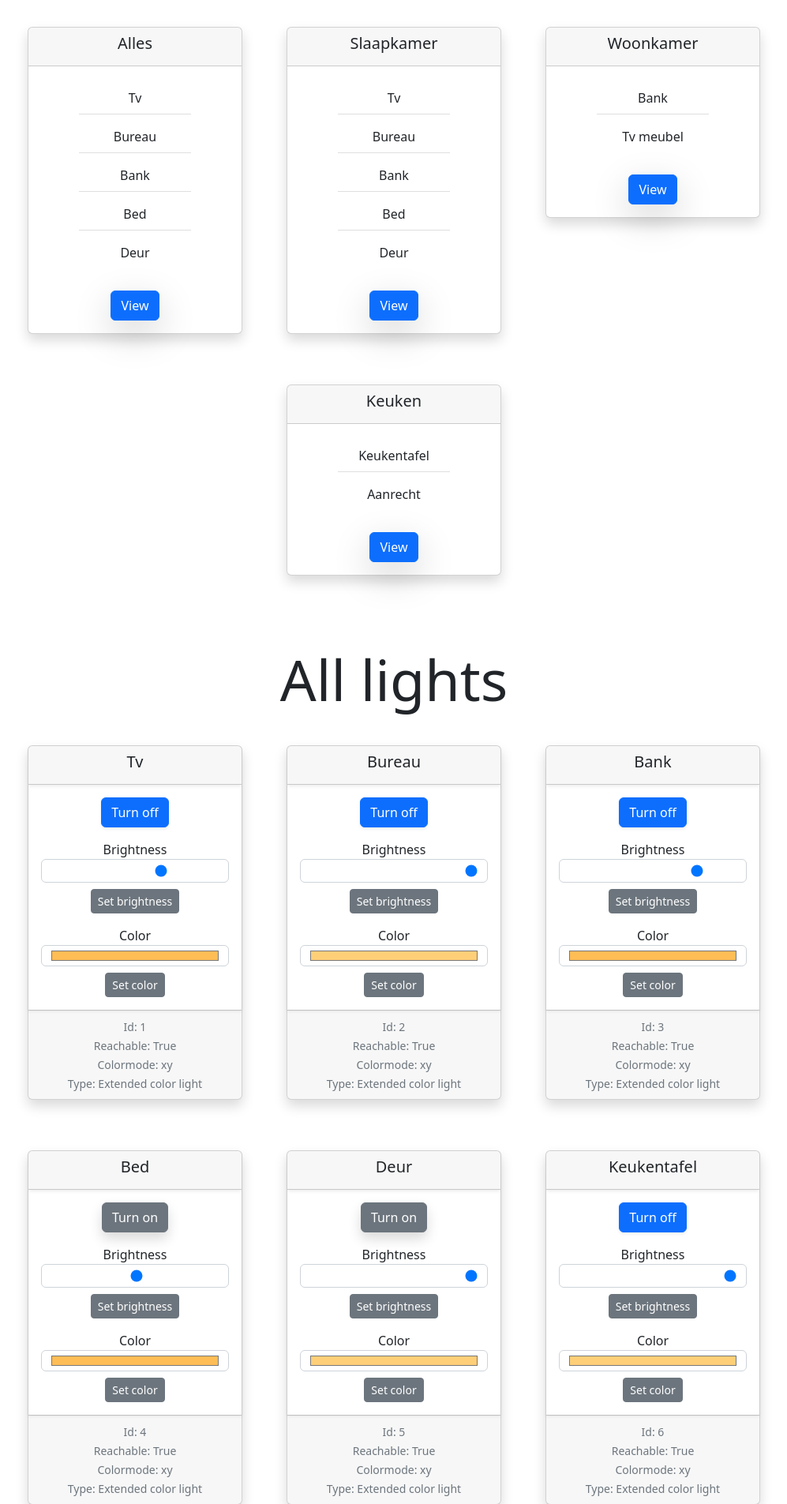
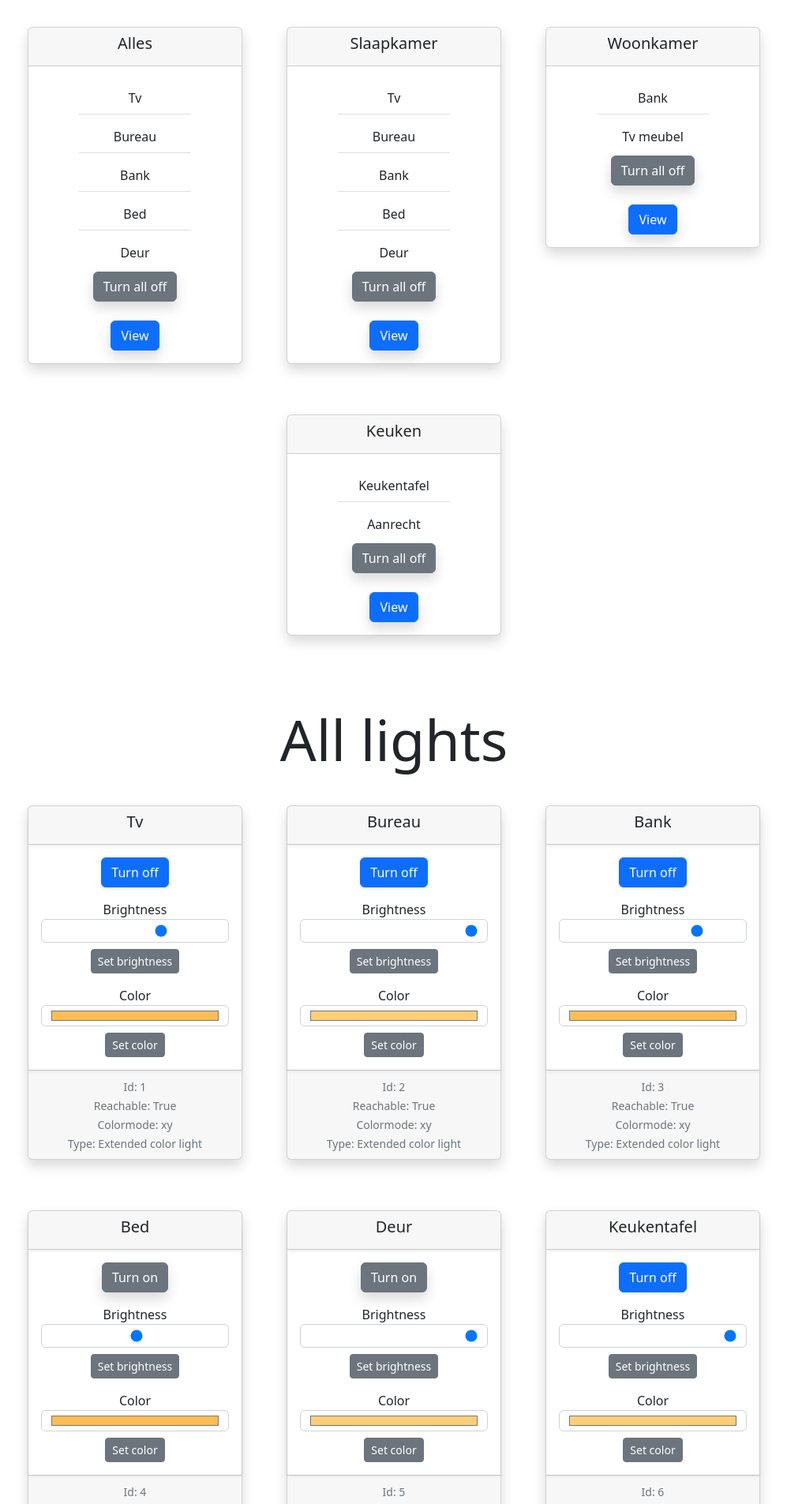
Before and after one commit to woutvos/Hue-control-site, a Flask app: page /control_page in a window 1280 px wide. Shown: the part 211-2116 px from the top of the page at 79% size, without its empty margins (141-1138 px from the left). Run offline with Flask 2, Linux system fonts and the light colour scheme.

Commit message:
Add function to turn on and off group

```diff
--- a/app.py
+++ b/app.py
@@ -121,5 +121,15 @@
     return redirect('/control_page')
 
 
+# Route to turn group on and off
+@app.route("/group/<group_id>/<state>", methods=["POST"])
+def group_on_off(group_id, state):
+    group_id = int(group_id)
+    if request.method == 'POST':
+            hue.group_on_off(b, group_id, state)
+
+    return redirect('/control_page')
+
+
 if __name__ == "__main__":
     app.run(debug=True, host="127.0.0.1", port=80)
--- a/hue.py
+++ b/hue.py
@@ -202,3 +202,14 @@ def get_groups(b):
     logging.info(f'Found {len(groups_list)} groups')
 
     return groups_list
+
+
+def group_on_off(b, group_id, state):
+    """Turn group on and off"""
+    if state == 'on':
+        b.set_group(group_id, 'on', True)
+        logging.info(f'Group {group_id} turned on')
+
+    elif state == 'off':
+        b.set_group(group_id, 'on', False)
+        logging.info(f'Group {group_id} turned off')
--- a/templates/control_page.html
+++ b/templates/control_page.html
@@ -18,10 +18,25 @@
                                     <p class="list-group-item mx-5 my-1">{{light_name}}</p>
                                 {% endfor %}
                             </ul>
+
+                            <!-- On/Off -->
+                            {% if group.state['any_on'] == true %}
+                                <form action="/group/{{ group.id }}/off" method="post">
+                                    <button type="submit" value="Turn all off" class="btn btn-secondary shadow">
+                                        Turn all off
+                                    </button>
+                                </form>
+                            {% elif group.state['any_on'] == false %}
+                                <form action="/group/{{ group.id }}/on" method="post">
+                                    <button type="submit" value="Turn all on" class="btn btn-primary shadow-sm">
+                                        Turn all on
+                                    </button>
+                                </form>
+                            {% endif %}
                         </div>
 
                         <div class="card-footer mb-2" style="background: transparent; border-top: 0px;">
-                            <a href="/group/{{ group.id }}" class="btn btn-primary shadow-lg">View</a>
+                            <a href="/group/{{ group.id }}" class="btn btn-primary shadow">View</a>
                         </div>
 
                     </div>
```
